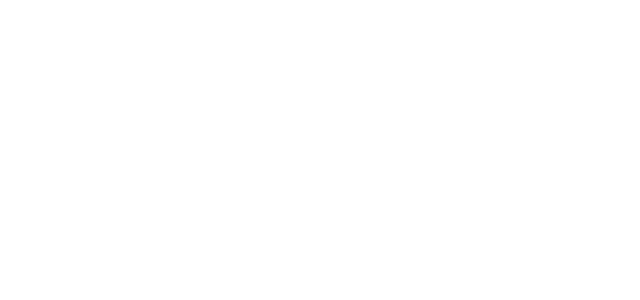
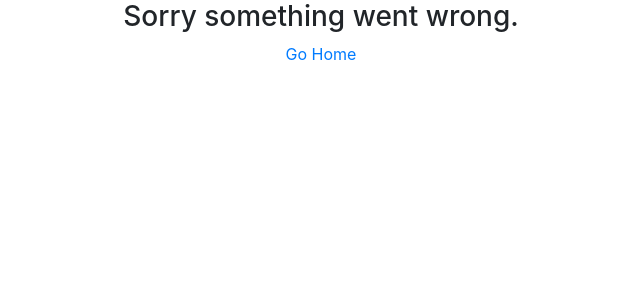
Before and after one commit to emanuelcardozo/poke-client, a React (Create React App) app: page /error in a window 1280 px wide. Shown: the top 300 px of the page, without its empty margins (319-959 px from the left). Built offline with nearby package versions, Linux system fonts and the light colour scheme.

Commit message:
Adding an error page

```diff
--- a/src/components/App.js
+++ b/src/components/App.js
@@ -1,7 +1,8 @@
 import '../assets/stylesheets/App.css';
 import { BrowserRouter, Route, Switch } from "react-router-dom";
-import Index from "./Index.js"
-import Show from "./Show.js"
+import Index from "./Index"
+import Show from "./Show"
+import Error from "./Error"
 import 'bootstrap/dist/css/bootstrap.min.css';
 
 function App() {
@@ -10,6 +11,7 @@
       <BrowserRouter>
         <Switch>
           <Route path="/pokemon/:id" component={ Show } />
+          <Route path="/error" exact component={ Error } />
           <Route path="/" exact component={ Index } />
         </Switch>
       </BrowserRouter>
--- /dev/null
+++ b/src/components/Error.js
@@ -0,0 +1,14 @@
+function Error() {
+  return(
+    <div className="container">
+      <div className="row">
+        <div className="col-md-6 offset-3">
+          <h3>Sorry something went wrong.</h3>
+          <a href="/">Go Home</a>
+        </div>
+      </div>
+    </div>
+  )
+};
+
+export default Error;
--- a/src/components/Show.js
+++ b/src/components/Show.js
@@ -5,7 +5,7 @@
 import Loading from "./Loading"
 
 
-function Show({ match }) {
+function Show({ match, history }) {
   const { id } = match.params
   const [ pokemon, setPokemon ] = useState({});
 
@@ -14,7 +14,7 @@
       .then( response => {
           setPokemon(response)
       }).catch( e => {
-        console.log(e);
+        history.push("/error")
       })
   }, [id])
 
```
